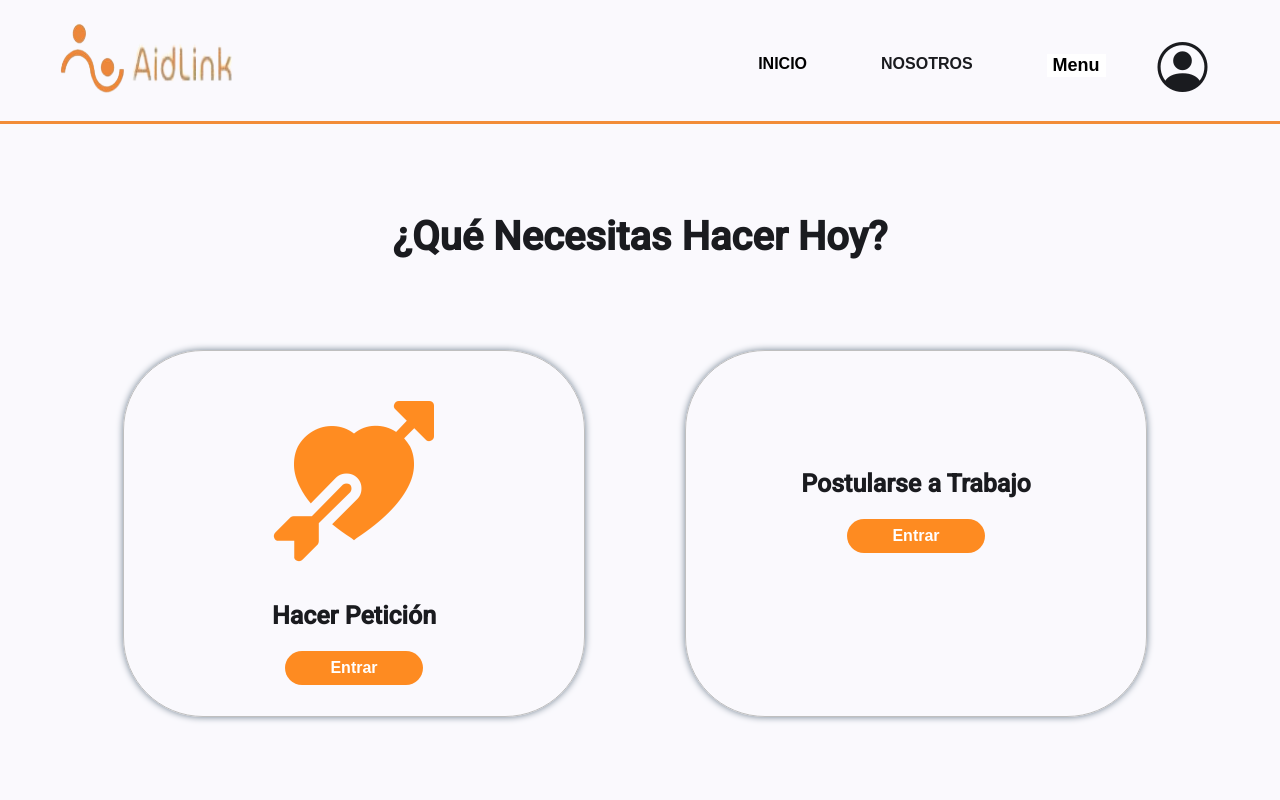
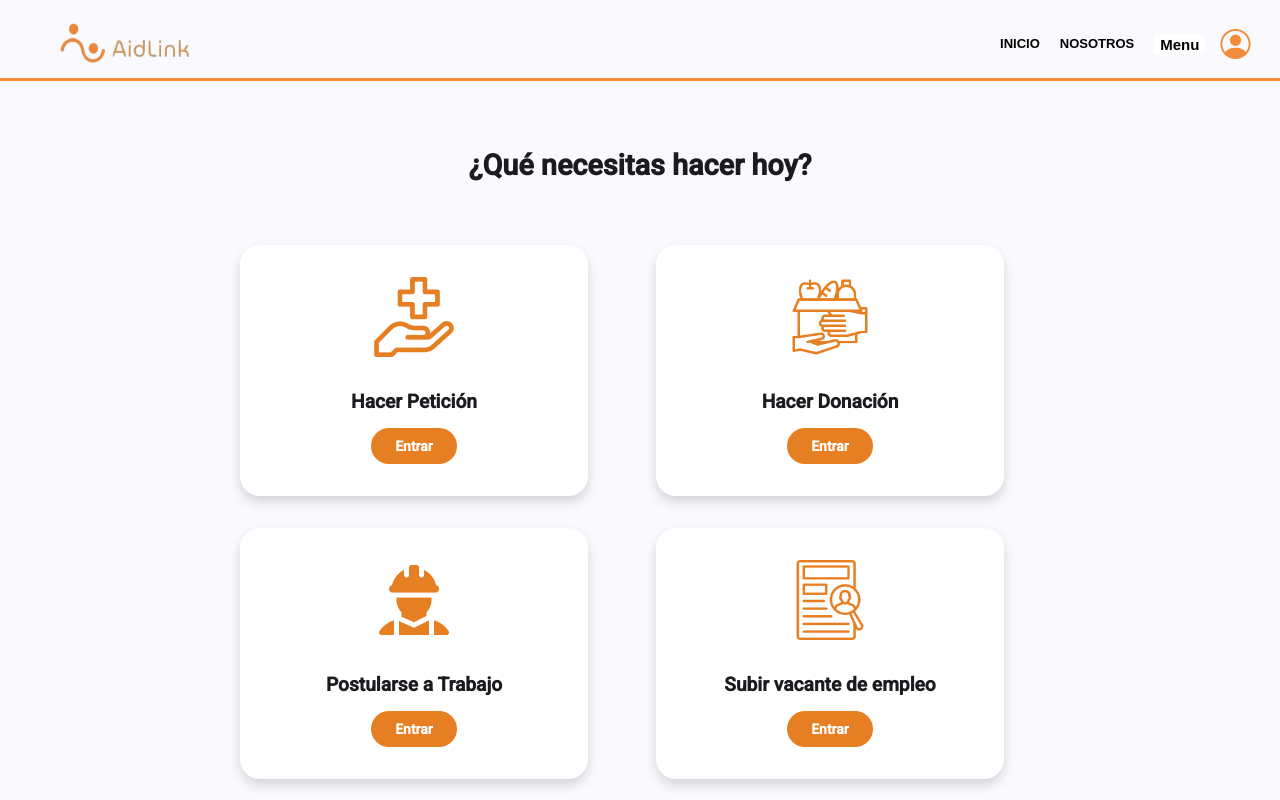
Before and after one commit to MiguelKing01/AidLinkAngular, an Angular app: page /inicio in a window 1280 px wide. Shown: the top 800 px of the page. Built offline with nearby package versions, Linux system fonts and the light colour scheme.

Commit message:
Header e inicio

```diff
--- a/src/app/app.routes.ts
+++ b/src/app/app.routes.ts
@@ -19,6 +19,6 @@ export const routes: Routes = [
     { path: 'donar', component:HacerDonacion },
     { path: 'postulacion', component:Postulacion },
     { path: 'enviar-donacion', component:EnviarDonacion },
-    { path: 'peticion', component:EnviarPeticion },
+    { path: 'inicio/hacer-peticion', component:EnviarPeticion },
     { path: 'nosotros', component: Nosotros}
 ];
--- a/src/app/components/header/header.css
+++ b/src/app/components/header/header.css
@@ -32,6 +32,9 @@
   padding: 10px 25px;
   border-radius: 10px;
   background-color: #f28c38;
+  color: white;
+  font-size: 15px;
+  font-weight: 600;
   margin-top: 18px;
 }
 
@@ -40,9 +43,7 @@
 }
 
 .ingresar{
-  color: white;
-  font-size: 15px;
-  font-weight: 600;
+  margin-top: 26px;
 }
 
 .cajas {
--- a/src/app/components/header/header.html
+++ b/src/app/components/header/header.html
@@ -7,7 +7,7 @@
     <ul>
       <li class="cajas"><a routerLink="/" class="text">INICIO</a></li>
       <li class="cajas"><a routerLink="/nosotros" class="text">NOSOTROS</a></li>
-      <li><button class="ingreso"><a routerLink="/ingresar" class="ingresar">Ingresar</a></button></li>
+      <li class="ingresar"><a routerLink="/ingresar" class="ingreso">INGRESAR</a></li>
     </ul>
   </nav>
   <router-outlet></router-outlet>
--- a/src/app/components/header2/header2.css
+++ b/src/app/components/header2/header2.css
@@ -3,34 +3,36 @@
 }
 
 .contenedor-header {
-  width: 92%;
+  width: 93%;
   display: flex;
   flex-direction: row;
   border-bottom: 3px solid #f28c38;
   justify-content: space-between;
-  align-items: center;
-  padding: 15px 60px;
+  align-items: flex-end;
+  padding: 5px 60px;
 }
 
 .container-menu {
   display: flex;
   flex-direction: row;
   justify-content: space-between;
-  margin-right: 30px;
+  margin-right: 0px;
 }
 
 .container-menu ul {
   display: flex;
   justify-content: center;
   list-style: none;
-  gap: 30px;
+  gap: 0px;
 }
 
 .cajas {
-  padding: 15px 22px;
-  margin-top: 10px;
+  padding: 10px 10px 0;
+  display: flex;
+  align-items: center;
+  margin-top: 0px;
   font-weight: 600;
-  font-size: 16px;
+  font-size: 13px;
 }
 
 .container-menu .cajas {
@@ -61,7 +63,7 @@
   display: block;
   color: #333;
   text-decoration: none;
-  font-size: 15px;
+  font-size: 13px;
 }
 
 .menu li:hover {
@@ -72,9 +74,10 @@
     color: black;
     background-color: white;
     border: none;
-    font-size: 18px;
+    font-size: 15px;
     font-weight: 600;
     cursor: pointer;
+    margin-right: 5px;
 }
 
 .text {
@@ -83,15 +86,18 @@
 
 .container-logo {
   flex: 1;
+  padding: 10px 0;
+  display: flex;
+  align-items: flex-end;
 }
 
 .logo-text {
-  height: 60px;
-  width: 18%;
+  height: 30px;
+  width: 10%;
 }
 .logo-icon {
-  height: 70px;
-  width: 10%;
+  height: 40px;
+  width: 5%;
 }
 
 a {
@@ -100,8 +106,9 @@ a {
 
 i {
   padding-top: 10px;
-  font-weight: 600;
-  font-size: 50px;
+  font-weight: 500;
+  font-size: 30px;
+  color: #f28c38;
 }
 
 .icono {
--- a/src/app/components/header2/header2.html
+++ b/src/app/components/header2/header2.html
@@ -6,7 +6,7 @@
   <nav class="container-menu">
     <ul>
       <li class="cajas"><a routerLink="/inicio" class="text">INICIO</a></li>
-      <li class="cajas">NOSOTROS</li>
+      <li class="cajas"><a routerLink="/nosotros" class="text">NOSOTROS</a></li>
       <li class="cajas">
         <button class="btn"
                 (click)="toggleMenu($event)"
--- a/src/app/pages/contenido/contenido.css
+++ b/src/app/pages/contenido/contenido.css
@@ -7,7 +7,7 @@
 }
 
 .informacion {
-  min-width: 800px;
+  min-width: 950px;
   display: flex;
   justify-content: center;
   flex-direction: column;
@@ -15,7 +15,8 @@
 }
 
 .titulo {
-  font-size: 59px;
+  width: 100%;
+  font-size: 60px;
   font-weight: bold;
   text-align: center;
   line-height: 1.4;
@@ -23,12 +24,13 @@
 
 .descripcion {
   text-align: center;
-  font-size: 25px;
+  font-size: 27px;
   font-weight: 400;
   line-height: 1.3;
   color: #1b1b1b;
   margin-bottom: 30px;
-
+  width: 80%;
+  letter-spacing: 1px;
 }
 
 .btn {
@@ -41,14 +43,13 @@
   background-color: rgba(33, 151, 49, 0.658);
   cursor: pointer;
   transition: all 0.3s ease;
-  padding: 20px;
   text-decoration: none;
 }
 
 .btn:hover {
   transform: translateY(-2px);
   background-color: rgb(0, 155, 21);
-  box-shadow: 0 5px 10px rgb(0, 155, 21);
+  box-shadow: 2px 5px 10px rgb(0, 155, 21);
 }
 
 .btn:active {
@@ -78,20 +79,20 @@
   position: relative;
   display: flex;
   flex-direction: column;
-  justify-content: center; /* centra la imagen en su columna */
+  justify-content: center;
   align-items: center;
-  max-width: 500px;
+  max-width: 700px;
 }
 
 .imagen-con-circulo::before {
   content: "";
   position: absolute;
-  width: 280px;
-  height: 280px;
+  width: 300px;
+  height: 300px;
   background: #e67e22;
   border-radius: 50%;
   top: 39%;
-  left: 50%;
+  left: 45%;
   transform: translate(-50%, -50%);
   z-index: 1;
 }
@@ -99,5 +100,5 @@
 .imagen-con-circulo img {
   position: relative;
   z-index: 2;
-  width: 550px;
+  width: 600px;
 }
--- a/src/app/pages/inicio-sesion/inicio-sesion.html
+++ b/src/app/pages/inicio-sesion/inicio-sesion.html
@@ -23,7 +23,7 @@
     <button class="registro-btn" (click)="IniciarSesion()">Iniciar Sesión</button>
 
     <p class="registro-texto">¿No tienes cuenta?</p>
-    <a href="./registrarse.html" class="registro-link" routerLink="/registro">Registrarse</a>
+    <a class="registro-link" routerLink="/registro">Registrarse</a>
   </form>
 </div>
 <app-footer></app-footer>
--- a/src/app/pages/inicio/inicio.css
+++ b/src/app/pages/inicio/inicio.css
@@ -1,84 +1,73 @@
-.contenido {
-  margin-top: 70px;
-  margin-bottom: 50px;
+/* Inicio o Menu  */
+.contenido{
+  padding: 50px 0;
+}
+/* Título */
+.acciones-titulo {
+  text-align: center;
+  font-size: 1.8rem;
+  font-weight: bold;
+  margin-bottom: 2rem;
+  margin-bottom: 70px;
 }
 
-.titulo {
-  display: flex;
-  justify-content: center;
-  align-items: center;
+/* Contenedor en grid */
+.acciones-contenedor {
+  display: grid;
+  grid-template-columns: repeat(2, 1fr); /* 2 columnas */
+  gap: 2rem;
+  max-width: 800px;
+
+  margin: 0 auto 4rem auto;
 }
 
-h1{
-    font-size: 40px;
-    font-weight: 900;
+/* Tarjeta */
+.accion-card {
+  background: #fff;
+  border-radius: 20px;
+  padding: 2rem 1.5rem;
+  display: flex;
+  flex-direction: column;
+  align-items: center;
+  text-align: center;
+  box-shadow: 0 6px 12px rgba(0,0,0,0.15);
+  transition: transform 0.2s ease;
+  max-width: 300px;
+
+
 }
 
-a{
-  text-decoration: none;
-  color: white;
+.accion-card:hover {
+  transform: translateY(-5px);
 }
 
-.solicitudes {
-  display: flex;
-  justify-content: center;
-  align-items: center;
-  padding: 20px;
-  /* border: 1px solid black; */
+/* Íconos */
+.accion-icono {
+  width: 80px;
+  height: 80px;
+  margin-bottom: 1rem;
 }
 
-.cajas {
-    max-width: 1300px;
-  display: grid;
-  grid-template-columns: repeat(auto-fit, minmax(500px, 1fr));
-  padding-left: 90px;
+/* Título de cada card */
+.accion-titulo {
+  font-size: 1.2rem;
+  font-weight: bold;
+  margin-bottom: 1rem;
 }
 
-.figura{
-    display: contents;
-    font-size: 160px;
-    color: rgba(255, 123, 0, 0.87);
+/* Botón */
+.accion-boton {
+  background: #e67e22;
+  color: white;
+  border: none;
+  padding: 0.5rem 1.5rem;
+  border-radius: 20px;
+  text-decoration: none;
+  font-weight: bold;
+  cursor: pointer;
+  transition: background 0.3s ease;
 }
 
-.caja {
-  border: 0.5px solid rgb(191, 191, 191);
-  height: 280px;
-  width: 400px;
-  border-radius: 80px;
-  margin: 50px 100px 50px 0;
-  display: flex;
-  align-items: center;
-  flex-direction: column;
-  padding: 50px 30px 35px 30px;
-  box-shadow: 0 0 7px slategray;
-  font-weight: bold;
+.accion-boton:hover {
+  background: #e46b00;
 }
-
-.texto{
-    padding: 20px 0 0 0;
-    font-weight: 900;
-    font-size: 25px;
-}
-
-.btn{
-    padding: 8px 45px;
-    border-radius: 20px;
-    border: none;
-    background-color: rgba(255, 123, 0, 0.87);
-    color: white;
-    font-weight: 600;
-    font-size: 16px;
-    transition: all 0.3s ease;
-}
-
-.btn:hover{
-    transform: translateY(-2px);
-    cursor: pointer;
-    background-color: rgb(255, 106, 0);
-    box-shadow: 2px 2px 5px rgb(255, 106, 0);
-}
-
-.btn:active{
-    transform: translateY(0.5px);
-    cursor: pointer;
-}
--- a/src/app/pages/inicio/inicio.html
+++ b/src/app/pages/inicio/inicio.html
@@ -1,30 +1,31 @@
 <app-header2></app-header2>
 <section class="contenido">
-  <header class="titulo"><h1>¿Qué Necesitas Hacer Hoy?</h1></header>
+  <h2 class="acciones-titulo">¿Qué necesitas hacer hoy?</h2>
 
-  <section class="solicitudes">
-    <article class="cajas">
-      <section class="caja">
-        <figure class="figura"><i class="bi bi-arrow-through-heart-fill"></i></figure>
-        <h3 class="texto">Hacer Petición</h3>
-        <button class="btn"><a routerLink="/peticion">Entrar</a></button>
-      </section>
-      <section class="caja">
-        <figure></figure>
-        <h3 class="texto">Postularse a Trabajo</h3>
-        <button class="btn"><a routerLink="/postulacion">Entrar</a></button>
-      </section>
-      <section class="caja">
-        <figure></figure>
-        <h3 class="texto">Subir Vacante de Empleo</h3>
-        <button class="btn"><a routerLink="/vacante">Entrar</a></button>
-      </section>
-      <section class="caja">
-        <figure></figure>
-        <h3 class="texto">Hacer Donación</h3>
-        <button class="btn"><a routerLink="/donar">Entrar</a></button>
-      </section>
-    </article>
-  </section>
+  <main class="acciones-contenedor">
+    <section class="accion-card">
+      <img src="../images/healthcare.png" alt="Icono de pedir algo" class="accion-icono" />
+      <h3 class="accion-titulo">Hacer Petición</h3>
+      <a routerLink="/inicio/hacer-peticion" class="accion-boton">Entrar</a>
+    </section>
+
+    <section class="accion-card">
+      <img src="../images/food-donation.png" alt="Icono de donacion" class="accion-icono" />
+      <h3 class="accion-titulo">Hacer Donación</h3>
+      <a class="accion-boton" routerLink="/donar">Entrar</a>
+    </section>
+
+    <section class="accion-card">
+      <img src="../images/engineer.png" alt="Icono de trabajador" class="accion-icono" />
+      <h3 class="accion-titulo">Postularse a Trabajo</h3>
+      <a class="accion-boton">Entrar</a>
+    </section>
+
+    <section class="accion-card">
+      <img src="../images/vacant.png" alt="Icono de vacante" class="accion-icono" />
+      <h3 class="accion-titulo">Subir vacante de empleo</h3>
+      <a class="accion-boton">Entrar</a>
+    </section>
+  </main>
 </section>
 <app-footer></app-footer>
--- a/src/app/pages/nosotros/nosotros.css
+++ b/src/app/pages/nosotros/nosotros.css
@@ -50,59 +50,6 @@ a {
 
 /************** Seccion 2 ****************+*/
 
-.content2{
-  background-color: #f28c38;
-  padding: 50px 0;
-}
-
-.header{
-  text-align: center;
-  color: white;
-  display: flex;
-  justify-content: center;
-}
-
-.header h2{
-  padding-bottom: 20px;
-  min-width: 400px;
-  border-bottom: 2px solid white;
-  font-size: 25px;
-}
-
-.imagenes{
-  display: flex;
-  flex-direction: row;
-  justify-content: space-around;
-  align-items: center;
-  padding: 20px 0;
-}
-
-.conector{
-  display: flex;
-  flex-direction: column;
-  align-items: center;
-  text-align: center;
-}
-
-.conector h2{
-  color: white;
-  line-height: 1.4;
-  font-weight: bold;
-  text-align: center;
-}
-
-.conector img{
-  width: 180px;        /* tamaño fijo para todas las imágenes */
-  height: 180px;       /* altura igual al ancho → forma cuadrada */
-  border-radius: 50%;  /* hace que sean circulares */
-  object-fit: cover;   /* recorta la imagen y mantiene proporción */
-  display: block;
-  margin: 0 auto 20px;
-
-}
-
-/***************/
-
 .como-funciona {
   background-color: #e67e22;
   text-align: center;
@@ -132,7 +79,7 @@ a {
   display: flex;
   justify-content: center;
   gap: 140px;
-  flex-wrap: wrap; /* para que en pantallas pequeñas se acomode */
+  flex-wrap: wrap;
 }
 
 .funciona-item {
@@ -142,15 +89,15 @@ a {
 .funciona-item img {
   width: 180px;
   height: 180px;
-  border-radius: 50%; /* hace la imagen circular */
+  border-radius: 50%;
   object-fit: cover;
   margin-bottom: 20px;
-  border: 4px solid white; /* opcional para destacar más */
+  border: 4px solid white;
   background-color: white;
 }
 
 .funciona-item p {
-  font-size: 18px;
+  font-size: 25px;
   line-height: 1.5;
-  font-weight: 500;
+  font-weight: bold;
 }
--- a/src/app/pages/nosotros/nosotros.html
+++ b/src/app/pages/nosotros/nosotros.html
@@ -15,9 +15,8 @@
     </p>
   </article>
   <article class="contenido">
-    <!-- <figure class="cont-img"></figure> -->
     <div class="img">
-      <img src="images/niña-paquete.png" alt="niña-recibiendo-paquete" class="img" />
+      <img src="images/hombre-donando-comida.webp" alt="niña-recibiendo-paquete" class="img" />
     </div>
   </article>
 </section>
@@ -27,7 +26,7 @@
   <div class="funciona-grid">
     <div class="funciona-item">
       <img
-        src="../images/entregando-cja.png"
+        src="images/entregando-cja.png"
         alt="Mujer recibiendo paquete"
       />
       <p>
@@ -37,7 +36,7 @@
     </div>
     <div class="funciona-item">
       <img
-        src="../images/mujer-casco-azul-removebg-preview.png"
+        src="images/mujer-casco-azul.png"
         alt="Trabajador"
       />
       <p>
--- a/src/app/pages/registro/registro.html
+++ b/src/app/pages/registro/registro.html
@@ -48,7 +48,7 @@
     <button type="submit" (click)="registrarUsuario()" class="registro-btn">Registrarse</button>
 
     <p class="registro-texto">¿Ya tienes cuenta?</p>
-    <a href="./inicioSecion.html" class="registro-link" routerLink="/ingresar">Iniciar Sesión</a>
+    <a class="registro-link" routerLink="/ingresar">Iniciar Sesión</a>
   </form>
 </section>
 
```
